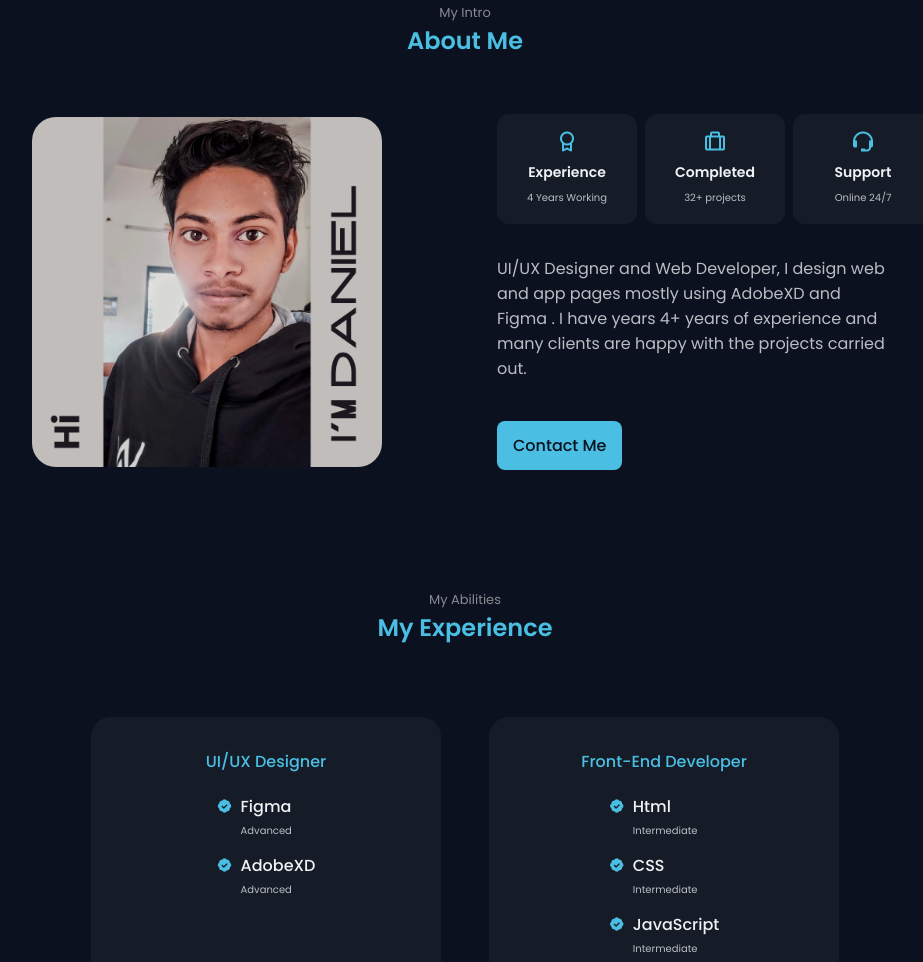
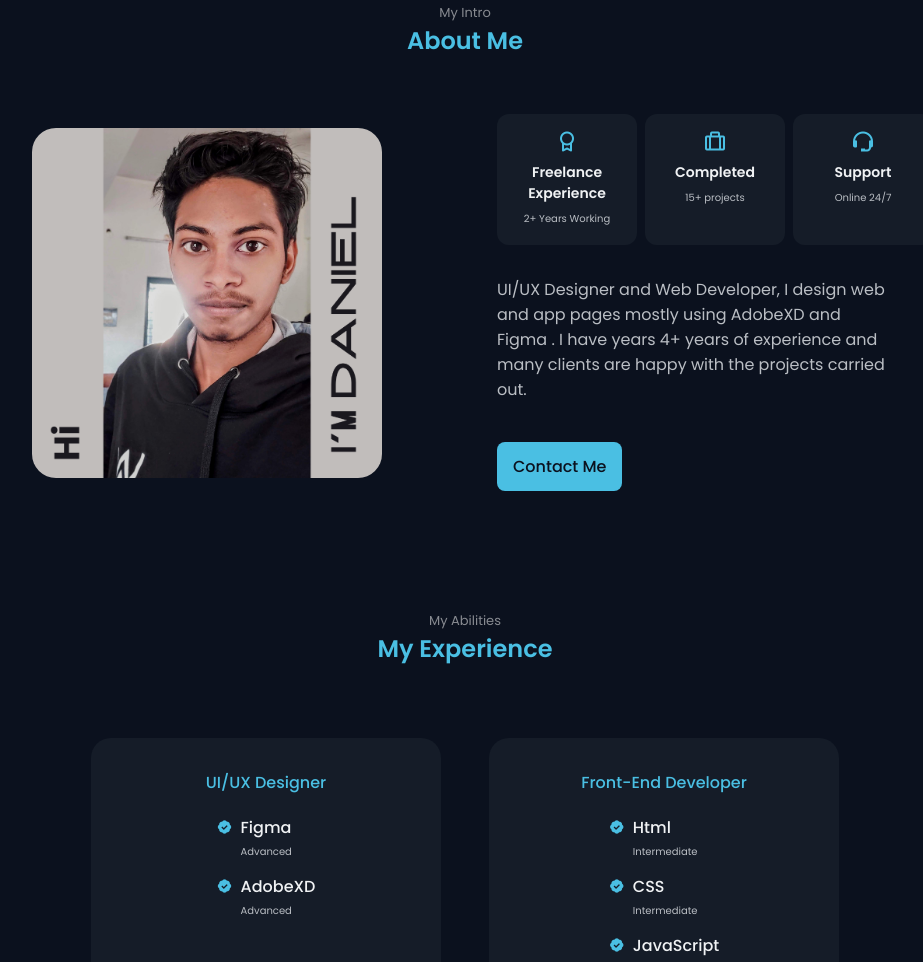
Before and after one commit to IamDANNYtheDEVELOPER/site, a plain HTML site: page index.html in a window 1280 px wide. Shown: the part 924-1886 px from the top of the page, without its empty margins (175-1098 px from the left). Drawn offline with nearby package versions, Linux system fonts and the light colour scheme.

Commit message:
Update index.html

```diff
--- a/index.html
+++ b/index.html
@@ -147,14 +147,14 @@
             <div class="about__info">
               <div class="about__box">
                 <i class="bx bx-award about__icon"></i>
-                <h3 class="about__title">Experience</h3>
-                <span class="about__subtitle">4 Years Working</span>
+                <h3 class="about__title">Freelance Experience</h3>
+                <span class="about__subtitle">2+ Years Working</span>
               </div>
 
               <div class="about__box">
                 <i class="bx bx-briefcase-alt about__icon"></i>
                 <h3 class="about__title">Completed</h3>
-                <span class="about__subtitle">32+ projects</span>
+                <span class="about__subtitle">15+ projects</span>
               </div>
 
               <div class="about__box">
```
